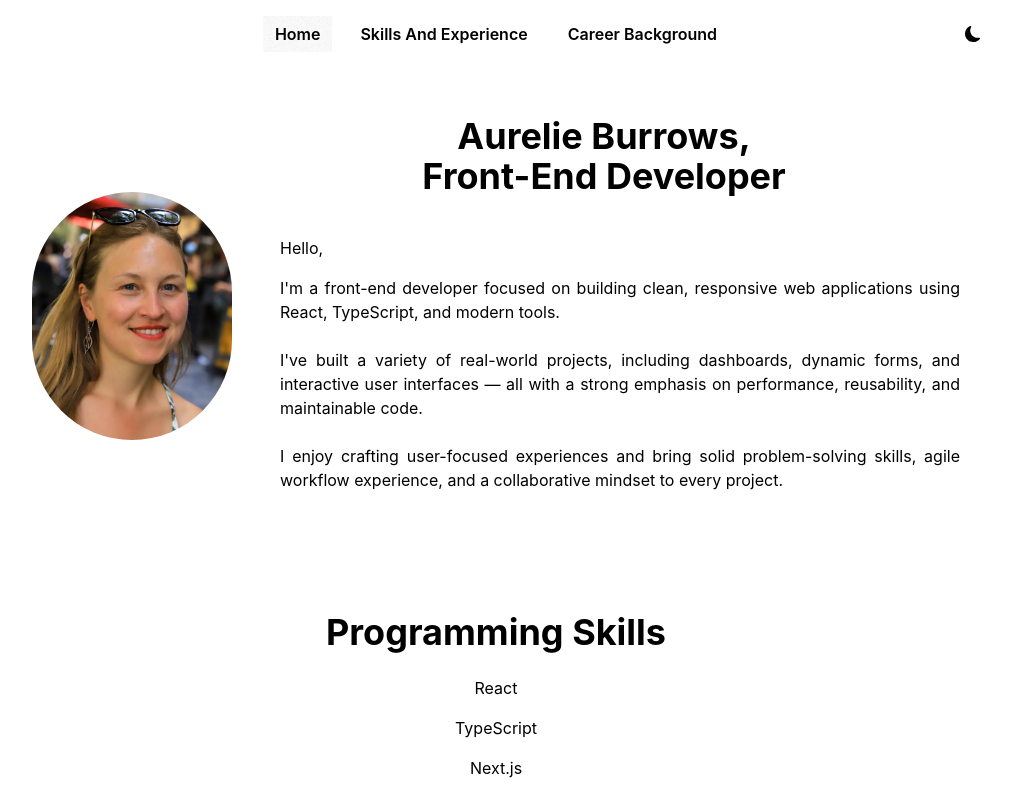
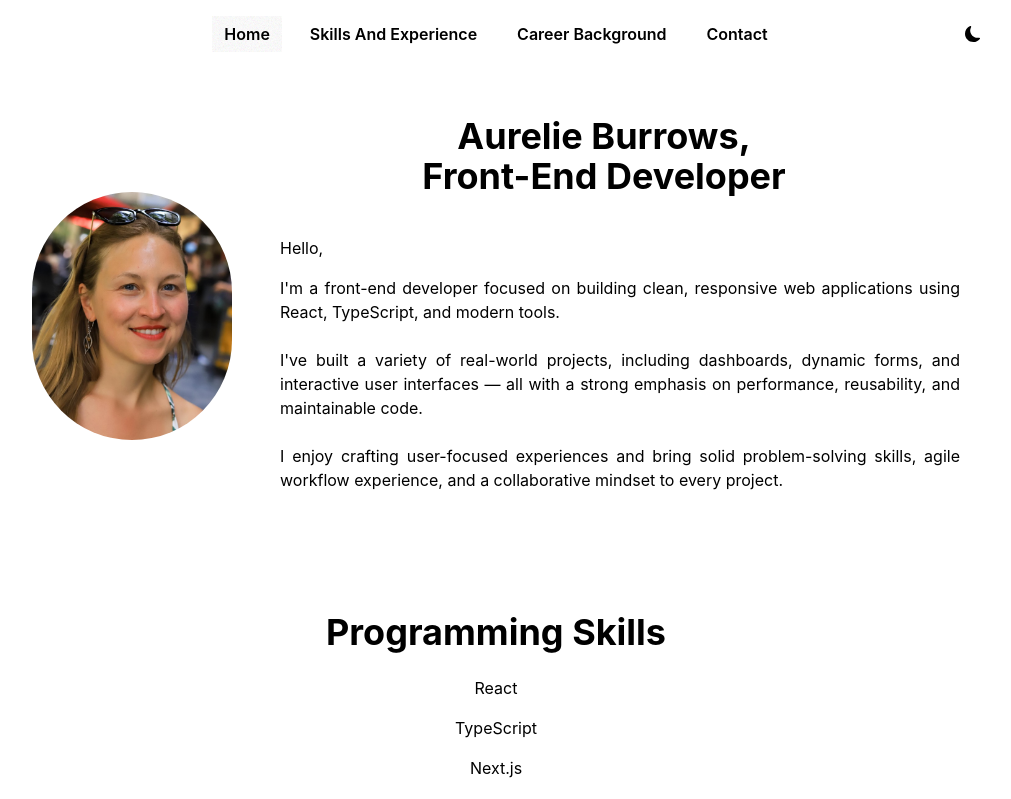
Before and after one commit to Annadesbois/aurelie-cv, a React (Vite) app: page / in a window 1280 px wide. Shown: the top 799 px of the page, without its empty margins (144-1155 px from the left). Built offline with nearby package versions, Linux system fonts and the light colour scheme.

Commit message:
add navlink

```diff
--- a/src/components/NavLinks.tsx
+++ b/src/components/NavLinks.tsx
@@ -4,6 +4,7 @@ const links = [
   { id: 1, url: "/", text: "Home" },
   { id: 2, url: "/skillsandexperience", text: "Skills And Experience" },
   { id: 3, url: "/careerbackground", text: "Career Background" },
+  { id: 4, url: "/contact", text: "Contact" },
 ];
 
 const NavLinks = () => {
```
